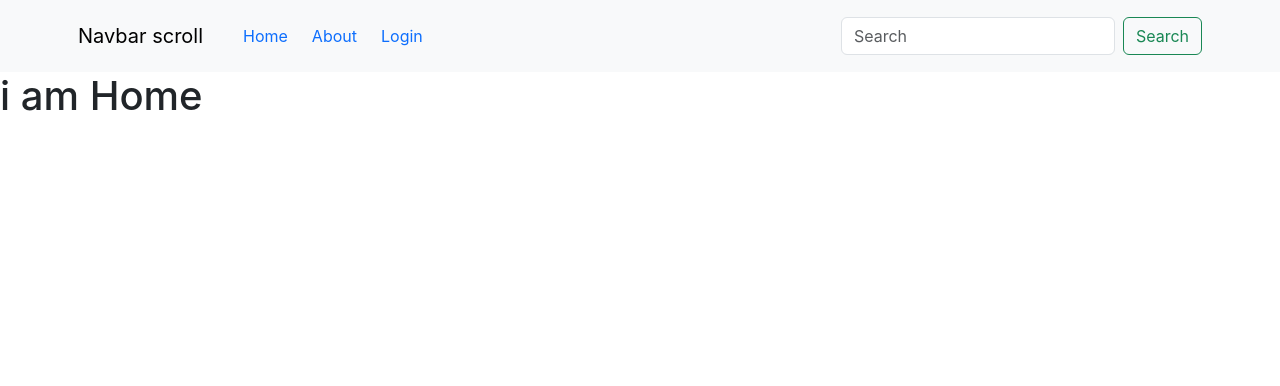
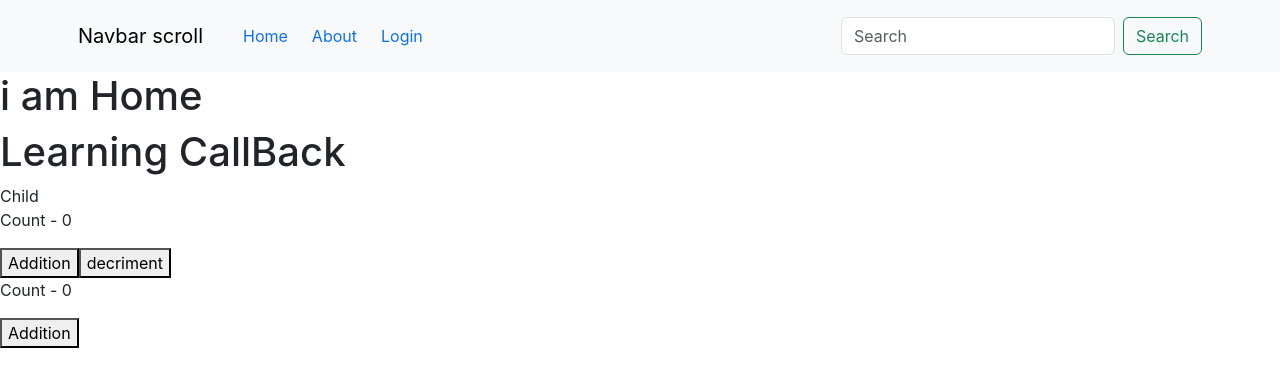
Before and after one commit to NikeshSoni/PracticeWork, a React (Create React App) app: page / in a window 1280 px wide. Shown: the top 386 px of the page. Built offline with nearby package versions, Linux system fonts and the light colour scheme.

Commit message:
today i learn callback in react.js and revision 😊

```diff
--- /dev/null
+++ b/src/components/Hooks/CallBack/Child.js
@@ -0,0 +1,11 @@
+import {memo} from 'react'
+
+const Child = ({callData}) => {
+
+    console.log("i am Child Components");
+  return (
+    <div>Child</div>
+  )
+}
+
+export default memo(Child);
--- /dev/null
+++ b/src/components/Hooks/CallBack/Learning.js
@@ -0,0 +1,80 @@
+import {useCallback, useState} from 'react';
+import Child from './Child';
+
+
+const Learning = () => {
+
+    const [callState , setCallState ] = useState(0);
+    const [callStateData , setCallStateData ] = useState(0);
+
+    // when we define one function here
+
+  //  const callData = () => {
+        //   we will pass this function as a props
+        //   and get in the child conponents
+        //   when we do this
+        //   are child component are re render
+
+   // }
+
+   // right whay to solve this problum
+
+   const callData = useCallback( () => {
+
+   },[callStateData])
+
+
+  return (
+    <div>
+        <h1>Learning  CallBack </h1>
+
+        <div>
+
+            {/* when we Click on the  Addition
+                 are Child Component are every time re Render
+                in this Case to stop the re rendering
+                it will be use CallBack function
+
+                1st way to solve this error
+                export default memo(Child); // using use memo
+
+                //  but its not proper soulution
+
+            */}
+
+            <Child callData={callData}/>
+
+
+            <p>Count - {callState}</p>
+
+            <button onClick={ () =>  setCallState( callState  + 1)}>
+                    Addition
+            </button>
+
+            <button onClick={ () => { callState >= 1 ? setCallState( callState - 1) :alert('add ok')} }>
+                    decriment
+            </button>
+
+            {/*
+                if we whant to one function are not re rendering and
+
+                other function are rerender
+                then we can use this
+
+                 const callData = useCallback( () => {
+
+                        },[callStateData])
+            */}
+
+            <p>Count - {callStateData}</p>
+
+            <button onClick={ () =>  setCallStateData( callStateData  + 2)}>
+                    Addition
+            </button>
+
+        </div>
+    </div>
+  )
+}
+
+export default Learning
--- a/src/pages/Home.js
+++ b/src/pages/Home.js
@@ -3,6 +3,7 @@ import Navbar from '../components/Navbar/Navbar';
 import Example from '../components/API/Example';
 import TrayApi from '../components/API/TrayApi';
 import Dashboard from './Private/Dashboard';
+import Learning from '../components/Hooks/CallBack/Learning';
 
 const Home = () => {
   return (
@@ -12,6 +13,7 @@ const Home = () => {
         {/* <Example /> */}
         {/* <TrayApi /> */}
         {/* <Dashboard /> */}
+        <Learning />
     </div>
   )
 }
```
